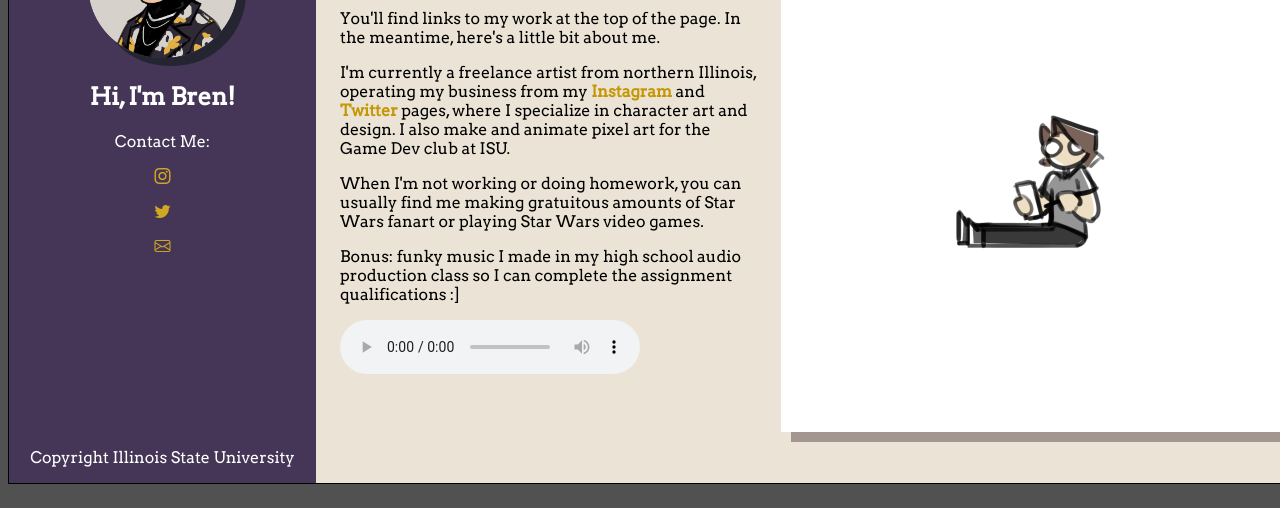
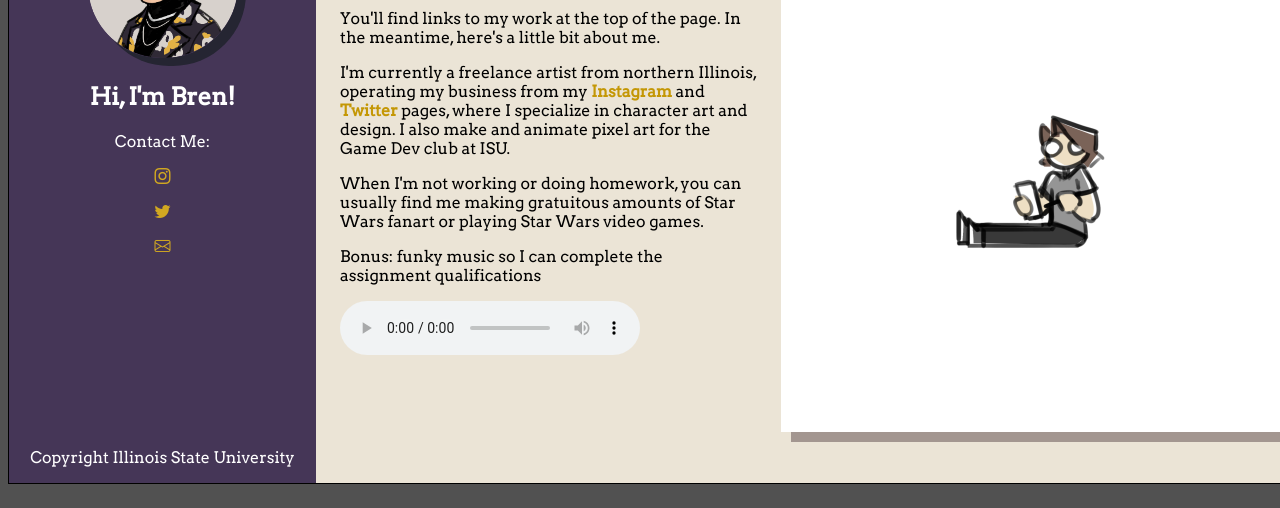
Before and after one commit to brenliam/CTK301, a plain HTML site: page portfolio/portfolio.html in a window 1280 px wide. Shown: the part 319-827 px from the top of the page. Drawn offline with nearby package versions, Linux system fonts and the light colour scheme.

Commit message:
Add files via upload

```diff
--- a/portfolio/portfolio.html
+++ b/portfolio/portfolio.html
@@ -46,7 +46,7 @@
             <p> You'll find links to my work at the top of the page. In the meantime, here's a little bit about me. </p>
             <p> I'm currently a freelance artist from northern Illinois, operating my business from my <a href="https://www.instagram.com/otterwich/" target="_blank">Instagram</a> and <a href="https://twitter.com/otterwich" target="_blank">Twitter</a> pages, where I specialize in character art and design. I also make and animate pixel art for the Game Dev club at ISU. </p>
             <p> When I'm not working or doing homework, you can usually find me making gratuitous amounts of Star Wars fanart or playing Star Wars video games. </p>
-            <p> Bonus: funky music I made in my high school audio production class so I can complete the assignment qualifications :] </p>
+            <p> Bonus: funky music so I can complete the assignment qualifications </p>
             <audio controls autobuffer autoplay >
                 <source src="samplemusic.mp3" type="audio/mpeg">
               </audio>
```
